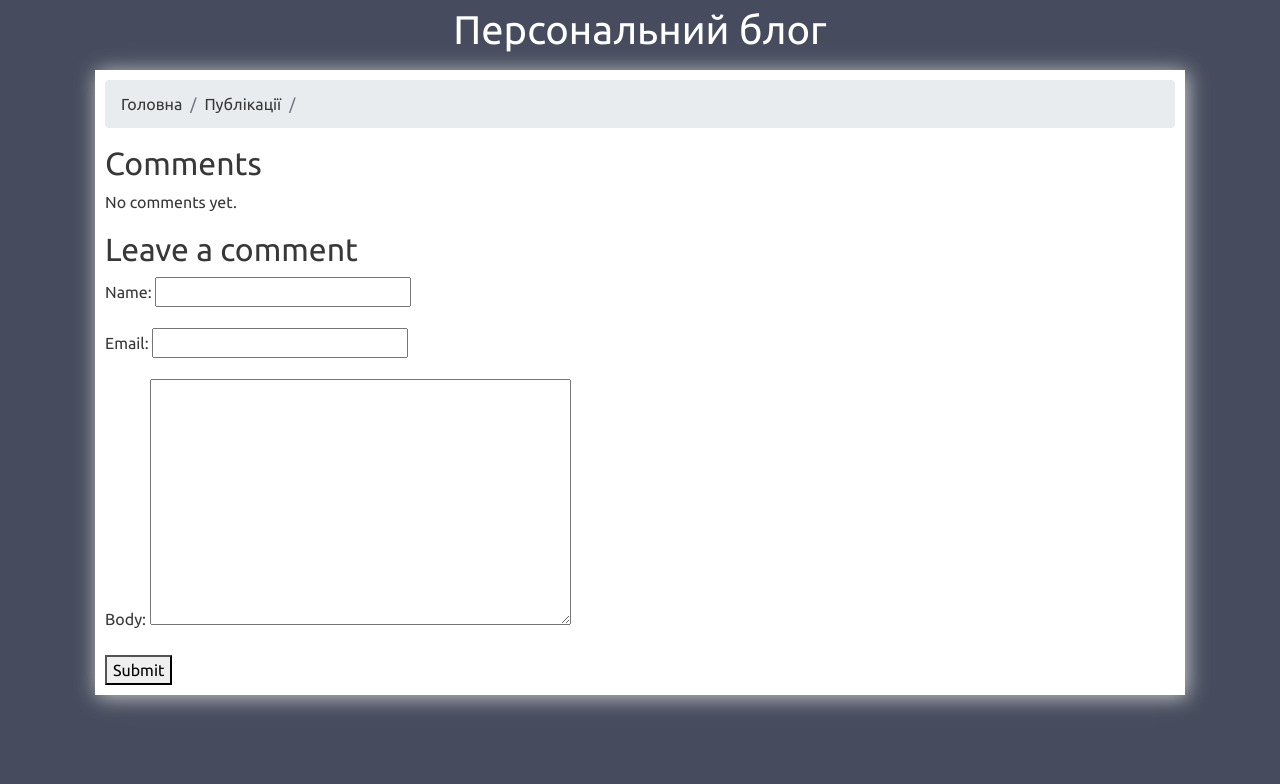
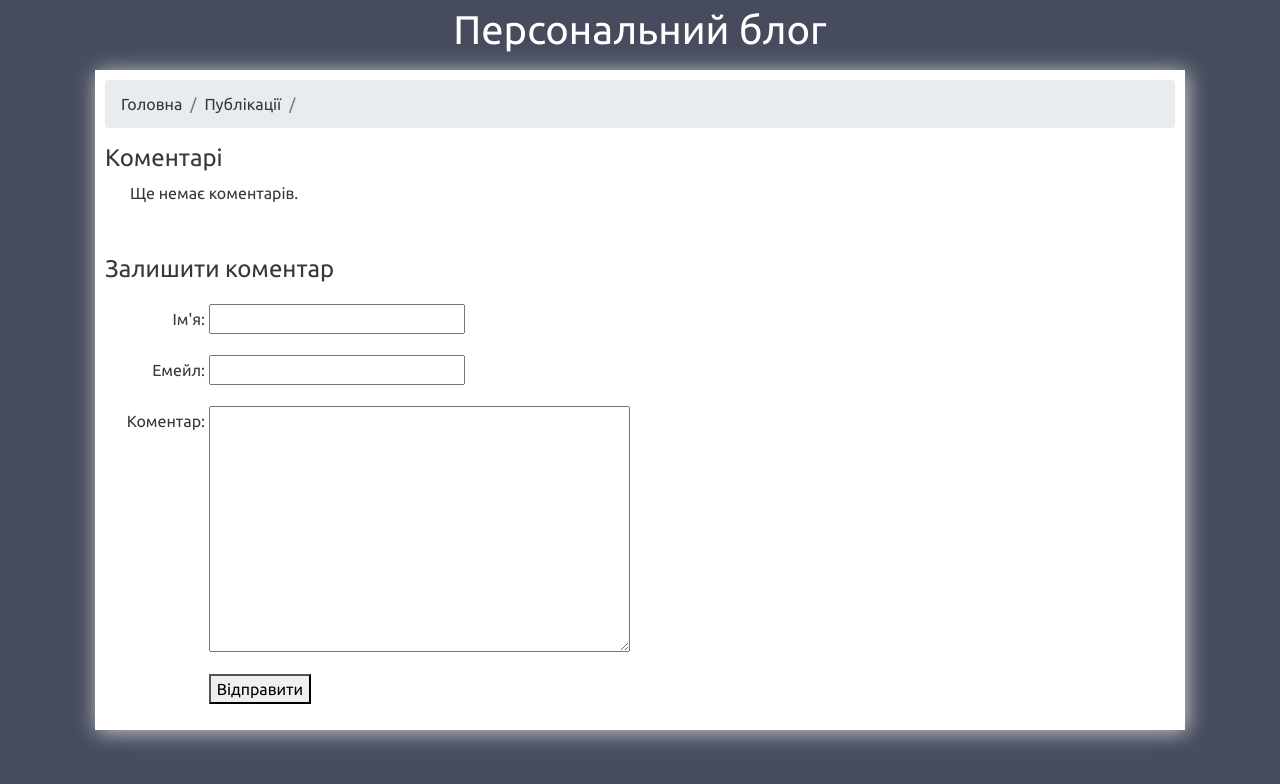
Before and after one commit to Inversion-des/djungo-test, a Django app: template app_blog/templates/article_detail.html in a window 1280 px wide. Shown: the top 784 px of the page. Run offline with Django 5.2, Linux system fonts and the light colour scheme; the template is opened without the code that fills it: values that come from a table or form of the project are taken from there, others are empty; some libraries are stand-ins or nearby versions.

Commit message:
(comments) improved: layout and texts

```diff
--- a/app_blog/forms.py
+++ b/app_blog/forms.py
@@ -18,3 +18,8 @@ class CommentForm(forms.ModelForm):
 	class Meta:
 		model = Comment
 		fields = ('name', 'email', 'body')
+		labels = {
+			'name': 'Ім\'я',
+			'email': 'Емейл',
+			'body': 'Коментар',
+		}
--- a/app_blog/static/css/main.css
+++ b/app_blog/static/css/main.css
@@ -127,3 +127,40 @@ main.home h3 {
 		opacity: 0;
 	}
 }
+
+.comments-list {
+
+}
+.comments-list ul {
+	padding-left: 25px;
+}
+.comments-list li {
+	margin-top: 15px;
+}
+.comments-list li dd {
+	font-size: 14px;
+	margin-bottom: 0px;
+	color: #999;
+	font-style: italic;
+}
+.comments-list li dd strong {
+	font-style: normal;
+	color: #383838;
+}
+.comments-list li p {
+	margin-bottom: 0px;
+}
+
+.comments-form {
+	margin-top: 50px;
+}
+.comments-form form {
+	margin-top: 20px;
+	padding-left: 20px;
+}
+.comments-form label {
+	width: 80px;
+	text-align: right;
+	vertical-align: top;
+	margin-top: 3px;
+}
--- a/app_blog/templates/article_detail.html
+++ b/app_blog/templates/article_detail.html
@@ -29,21 +29,30 @@
 		<div class='clearfix'></div>
 
 
-		<h2>Comments</h2>
-		<div>
+		<div class="comments-list">
+			<h4>Коментарі</h4>
+			<ul>
 				{% for comment in comments %}
-				<p><strong>{{ comment.name }}</strong> ({{ comment.created_on }}):</p>
+					<li>
+						<dd><strong>{{ comment.name }}</strong> ({{ comment.created_on }}):</dd>
 						<p>{{ comment.body }}</p>
+					</li>
 				{% empty %}
-				<p>No comments yet.</p>
+					<p>Ще немає коментарів.</p>
 				{% endfor %}
+			</ul>
 		</div>
 
-		<h2>Leave a comment</h2>
+		<div class="comments-form">
+			<h4>Залишити коментар</h4>
 			<form method="post">
 				{% csrf_token %}
 				{{ comment_form.as_p }}
-			<button type="submit">Submit</button>
+				<p>
+					<label></label>
+					<button type="submit">Відправити</button>
+				</p>
 			</form>
+		</div>
 	</main>
 {% endblock %}
```
Lines whose indentation alone changed are shown as unchanged.
